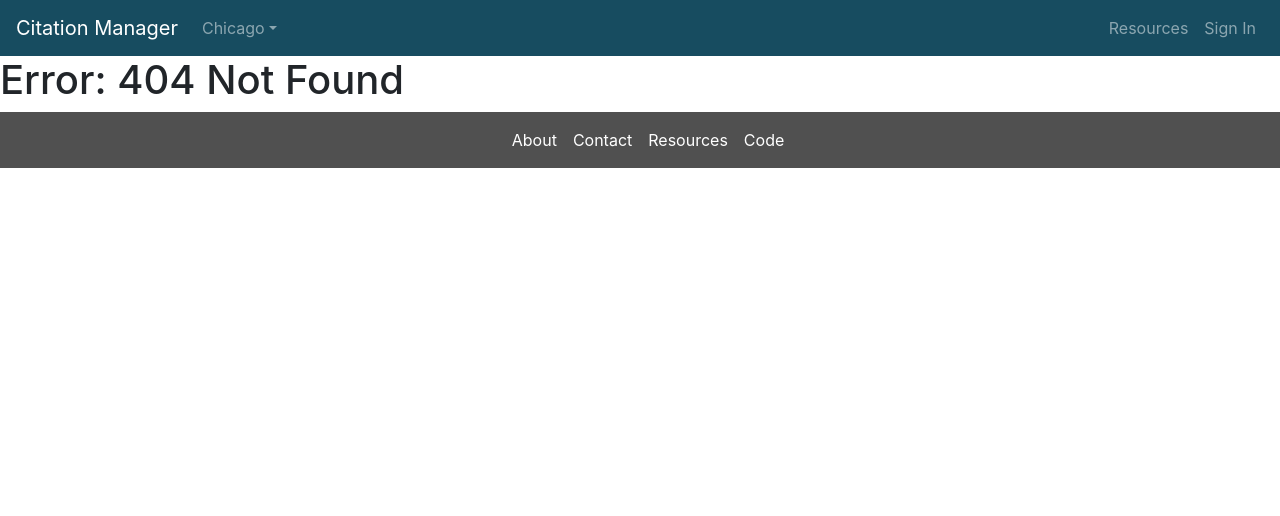
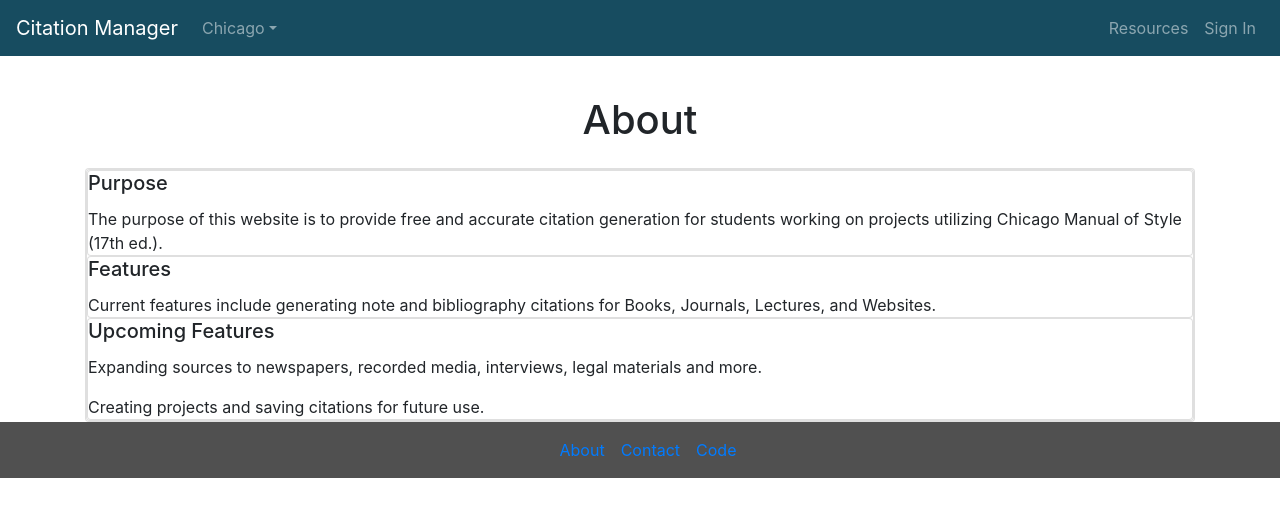
Before and after one commit to SoorajModi/Citation-Bot, a React (Create React App) app: page /about in a window 1280 px wide. Before the commit this address had no page. Shown: the top 516 px of the page. Built offline with nearby package versions, Linux system fonts and the light colour scheme.

Commit message:
Add About.jsx and Contact.jsx

```diff
--- a/src/App.js
+++ b/src/App.js
@@ -13,6 +13,8 @@ import CMOSWebsite from './components/CMOSWebsite';
 import CMOSLecture from './components/CMOSLecture';
 import NotFound from './components/404';
 import Resources from './components/Resources';
+import Contact from "./components/Contact";
+import About from "./components/About";
 
 export default function App() {
   return (
@@ -20,11 +22,13 @@ export default function App() {
       <Header />
       <Router>
         <Switch>
-          <Route path="/chicago-style-book" component={CMOSBook} />
-          <Route path="/chicago-style-journal" component={CMOSJournal} />
-          <Route path="/chicago-style-website" component={CMOSWebsite} />
-          <Route path="/chicago-style-lecture" component={CMOSLecture} />
+          <Route path="/chicago-book" component={CMOSBook} />
+          <Route path="/chicago-journal" component={CMOSJournal} />
+          <Route path="/chicago-website" component={CMOSWebsite} />
+          <Route path="/chicago-lecture" component={CMOSLecture} />
           <Route path="/resources" component={Resources} />
+          <Route path="/contact" component={Contact} />
+          <Route path="/about" component={About} />
           <Route exact path="/" component={Home} />
           <Route path="*" component={NotFound} />
         </Switch>
--- /dev/null
+++ b/src/components/About.jsx
@@ -0,0 +1,38 @@
+import React from 'react';
+import Card from 'react-bootstrap/Card';
+import '../css/subpage.css';
+
+function About() {
+  return (
+    <div className="container">
+      <h1 className="subpage-heading">About</h1>
+      <div>
+        <Card>
+          <Card>
+            <Card>
+              <Card.Title>Purpose</Card.Title>
+              <Card.Text>
+                The purpose of this website is to provide free and accurate citation generation for
+                students working on projects utilizing Chicago Manual of Style (17th ed.).
+              </Card.Text>
+            </Card>
+            <Card>
+              <Card.Title>Features</Card.Title>
+              <Card.Text>
+                Current features include generating note and bibliography citations for Books, Journals,
+                Lectures, and Websites.
+              </Card.Text>
+            </Card>
+            <Card>
+              <Card.Title>Upcoming Features</Card.Title>
+              <Card.Text>Expanding sources to newspapers, recorded media, interviews, legal materials and more.</Card.Text>
+              <Card.Text>Creating projects and saving citations for future use.</Card.Text>
+            </Card>
+          </Card>
+        </Card>
+      </div>
+    </div>
+  );
+}
+
+export default About;
--- /dev/null
+++ b/src/components/Contact.jsx
@@ -0,0 +1,30 @@
+import React from 'react';
+import Card from 'react-bootstrap/Card';
+import '../css/subpage.css';
+
+function Contact() {
+  return (
+    <div className="container">
+      <h1 className="subpage-heading">Contact</h1>
+      <div>
+        <Card>
+          <Card>
+            <Card.Title>Creator</Card.Title>
+            <Card.Text>This site was created by Sooraj Modi</Card.Text>
+          </Card>
+          <Card>
+            <Card.Title>GitHub</Card.Title>
+            <Card.Text>To submit issues, view the source code, or make improvements.</Card.Text>
+            <Card.Link href="https://github.com/SoorajModi/Citation-Manager">Link</Card.Link>
+          </Card>
+          <Card>
+            <Card.Title>Contact Info</Card.Title>
+            <Card.Text>Email: soorajmodi@hotmail.com</Card.Text>
+          </Card>
+        </Card>
+      </div>
+    </div>
+  );
+}
+
+export default Contact;
--- a/src/components/Footer.jsx
+++ b/src/components/Footer.jsx
@@ -4,10 +4,9 @@ import '../css/footer.css';
 function Footer() {
   return (
     <footer>
-      <p>About</p>
-      <p>Contact</p>
-      <p>Resources</p>
-      <p>Code</p>
+      <p><a href="/about">About</a></p>
+      <p><a href="/contact">Contact</a></p>
+      <p><a href="https://github.com/SoorajModi/Citation-Manager">Code</a></p>
     </footer>
   );
 }
--- a/src/components/Header.jsx
+++ b/src/components/Header.jsx
@@ -10,11 +10,11 @@ function Header() {
         <Navbar.Toggle aria-controls="responsive-navbar-nav" />
         <Navbar.Collapse id="responsive-navbar-nav">
           <Nav className="mr-auto">
-            <NavDropdown title="Chicago" id="collasible-nav-dropdown">
-              <NavDropdown.Item href="/chicago-style-book">Book</NavDropdown.Item>
-              <NavDropdown.Item href="/chicago-style-journal">Journal</NavDropdown.Item>
-              <NavDropdown.Item href="/chicago-style-website">Website</NavDropdown.Item>
-              <NavDropdown.Item href="/chicago-style-lecture">Lecture</NavDropdown.Item>
+            <NavDropdown title="Chicago" id="collapsible-nav-dropdown">
+              <NavDropdown.Item href="/chicago-book">Book</NavDropdown.Item>
+              <NavDropdown.Item href="/chicago-journal">Journal</NavDropdown.Item>
+              <NavDropdown.Item href="/chicago-website">Website</NavDropdown.Item>
+              <NavDropdown.Item href="/chicago-lecture">Lecture</NavDropdown.Item>
             </NavDropdown>
           </Nav>
           <Nav>
```
